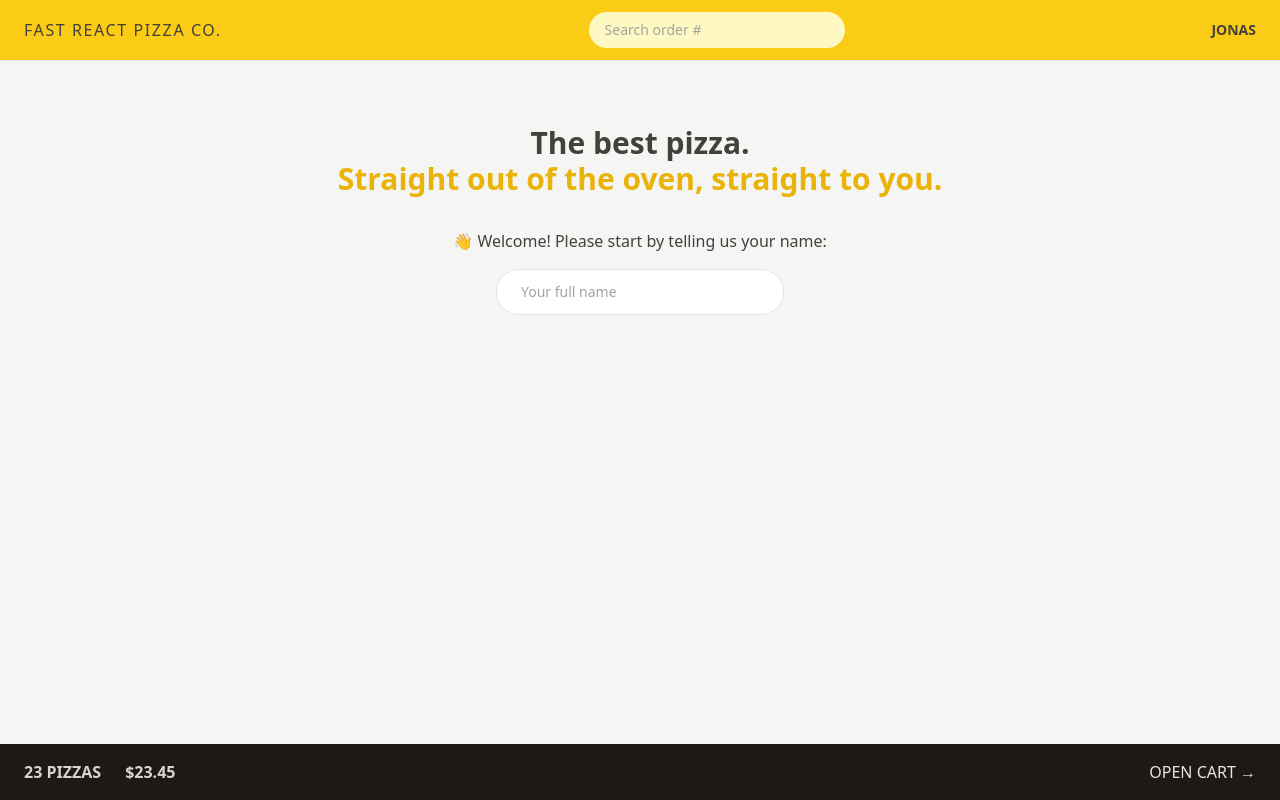
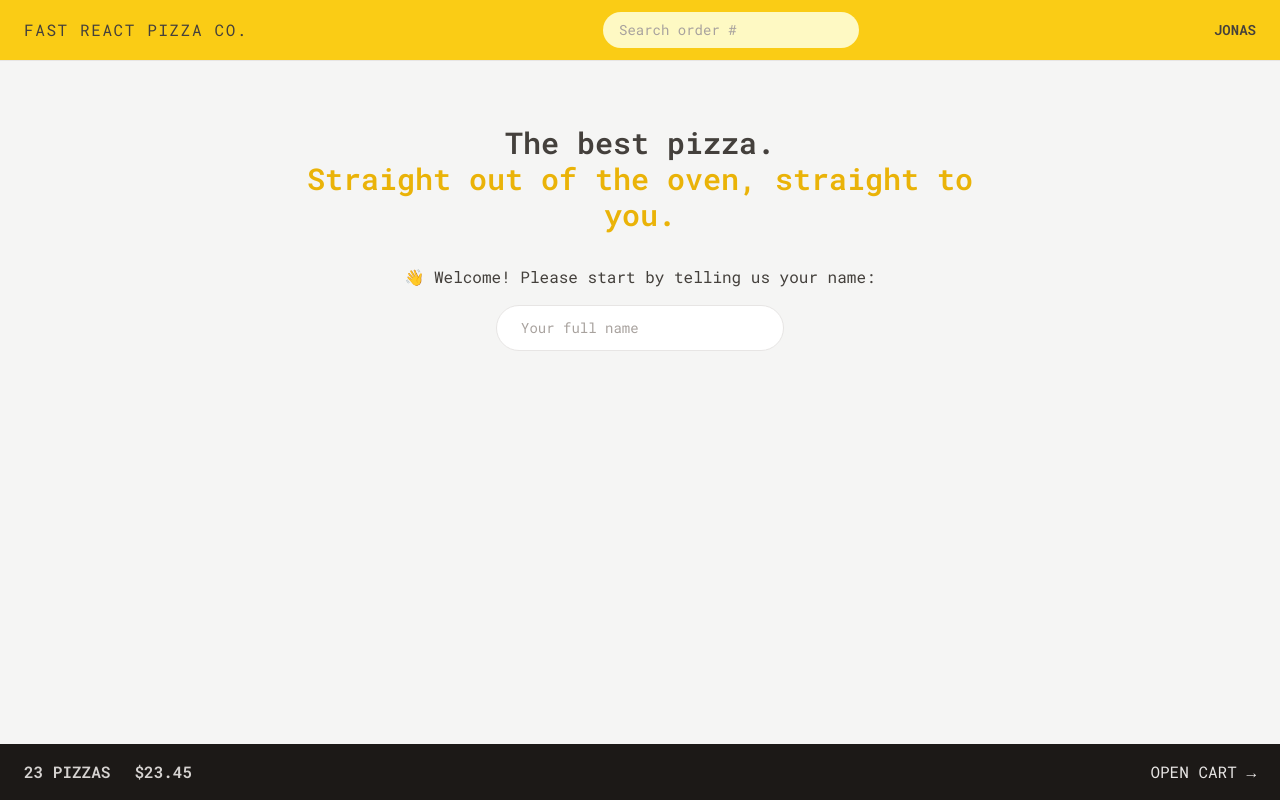
Before and after one commit to CalenArrna/Fast-React-Pizza-App, a React (Vite) app: page / in a window 1280 px wide. Built offline with nearby package versions, Linux system fonts and the light colour scheme.

Commit message:
style: added custom roboto font and some styling

```diff
--- a/index.html
+++ b/index.html
@@ -2,12 +2,36 @@
 <html lang="en">
   <head>
     <meta charset="UTF-8" />
-    <link rel="icon" type="image/svg+xml" href="/vite.svg" />
-    <meta name="viewport" content="width=device-width, initial-scale=1.0" />
+    <link
+      rel="icon"
+      type="image/svg+xml"
+      href="/vite.svg"
+    />
+    <meta
+      name="viewport"
+      content="width=device-width, initial-scale=1.0"
+    />
+    <link
+      rel="preconnect"
+      href="https://fonts.googleapis.com"
+    />
+    <link
+      rel="preconnect"
+      href="https://fonts.gstatic.com"
+      crossorigin
+    />
+    <link
+      href="https://fonts.googleapis.com/css2?family=Roboto+Mono:ital,wght@0,100..700;1,100..700&display=swap"
+      rel="stylesheet"
+    />
+
     <title>Fast React Pizza Co</title>
   </head>
   <body class="bg-stone-100 text-stone-700">
     <div id="root"></div>
-    <script type="module" src="/src/main.jsx"></script>
+    <script
+      type="module"
+      src="/src/main.jsx"
+    ></script>
   </body>
 </html>
--- a/src/ui/Header.jsx
+++ b/src/ui/Header.jsx
@@ -5,7 +5,10 @@
 function Header() {
   return (
     <header className="flex items-center justify-between border-b border-stone-200 bg-yellow-400 px-4 py-3 uppercase sm:px-6">
-      <Link to="/" className="tracking-widest">
+      <Link
+        to="/"
+        className="tracking-widest"
+      >
         Fast React Pizza Co.
       </Link>
       <SearchOrder />
--- a/tailwind.config.js
+++ b/tailwind.config.js
@@ -1,8 +1,16 @@
 /** @type {import('tailwindcss').Config} */
+// eslint-disable-next-line
 export default {
-  content: ["./index.html", "./src/**/*.{js,ts,jsx,tsx}"],
+  content: ['./index.html', './src/**/*.{js,ts,jsx,tsx}'],
   theme: {
-    extend: {},
+    fontFamily: {
+      sans: 'Roboto Mono, monospace',
+    },
+    extend: {
+      height: {
+        screen: '100dvh',
+      },
+    },
   },
   plugins: [],
 };
```
